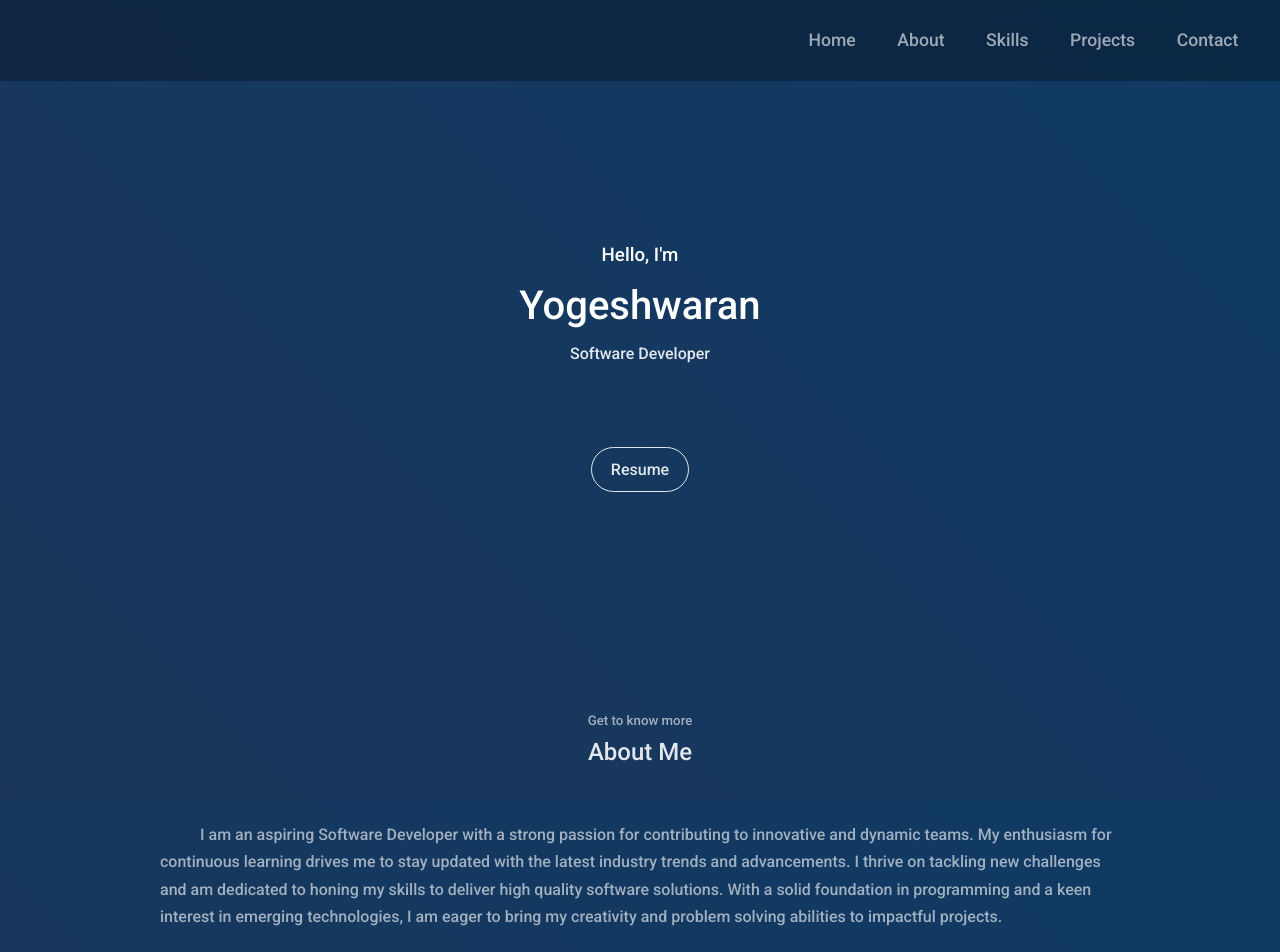
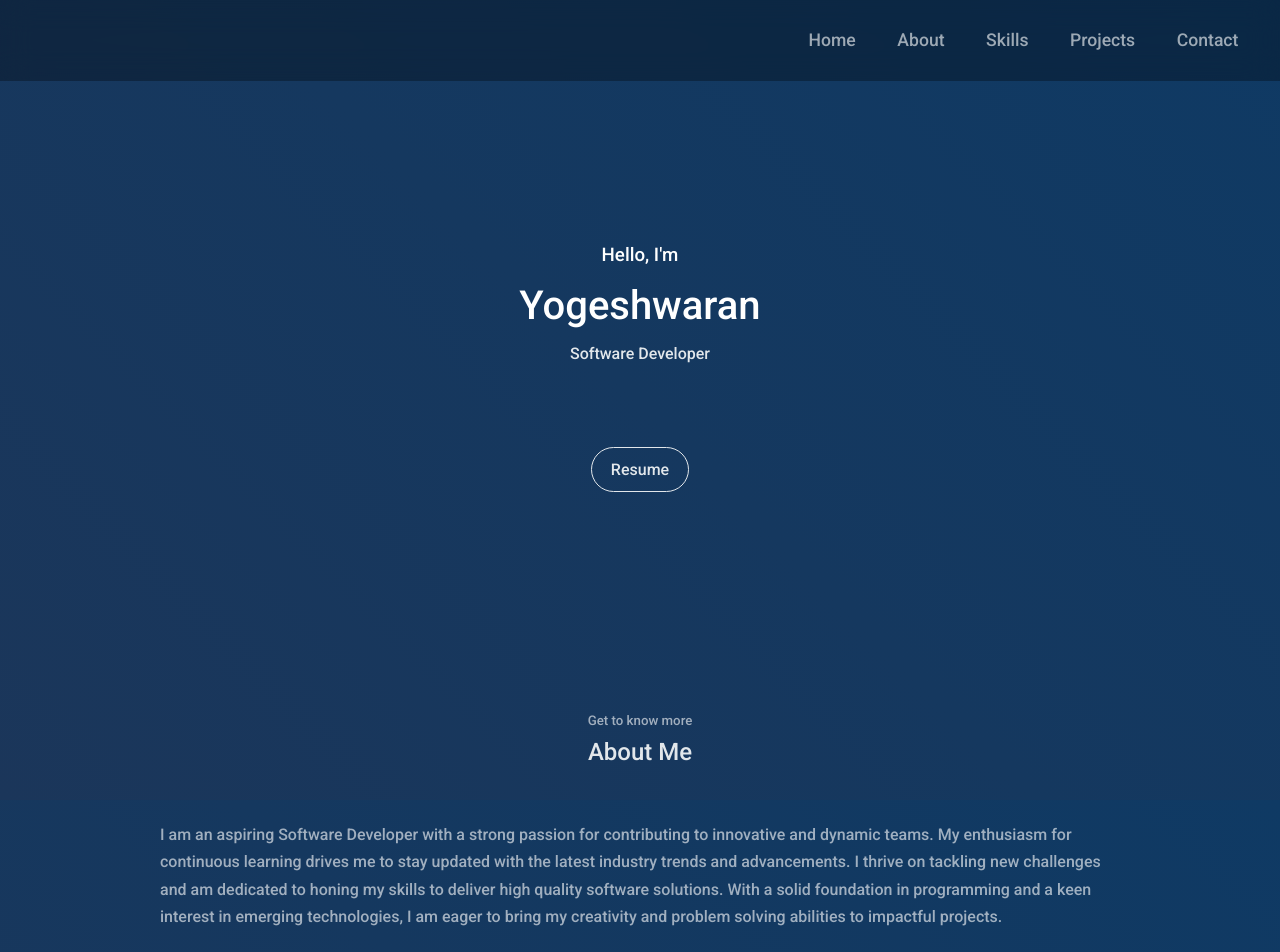
Before and after one commit to yogeshwaran99/site, a React (Create React App) app: page / in a window 1280 px wide. Shown: the top 952 px of the page. Built offline with nearby package versions, Linux system fonts and the light colour scheme.

Commit message:
about css

```diff
--- a/src/components/about/about.css
+++ b/src/components/about/about.css
@@ -37,7 +37,6 @@ padding-top: 7%;
 
 .about__content p {
     margin: 2rem 0 2.6rem;
-    text-indent: 40px;
     color: var(--color-light);
 }
 
```
